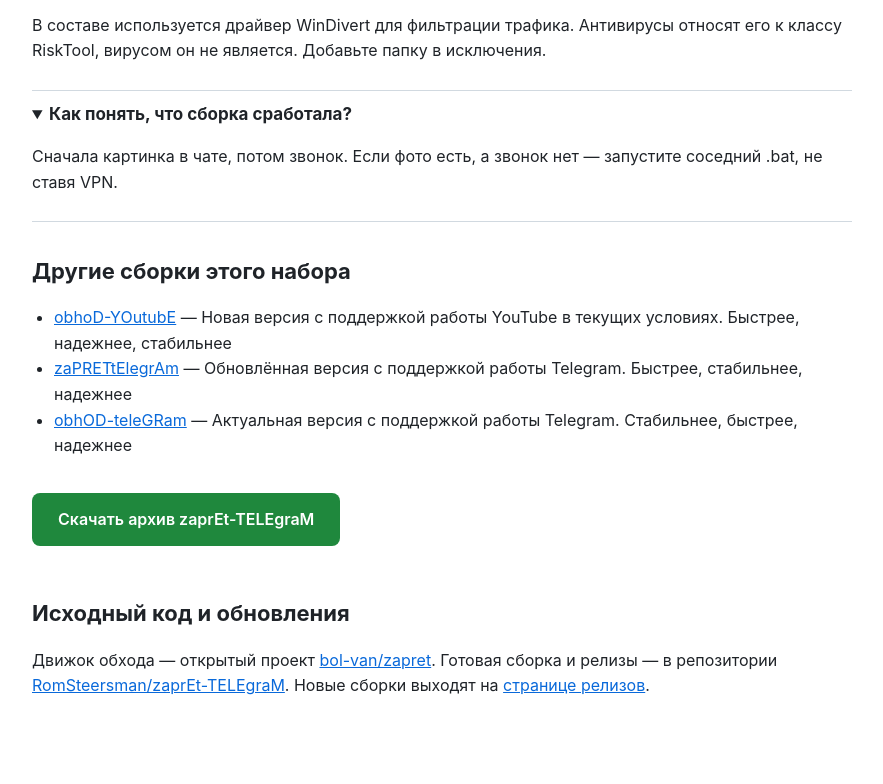
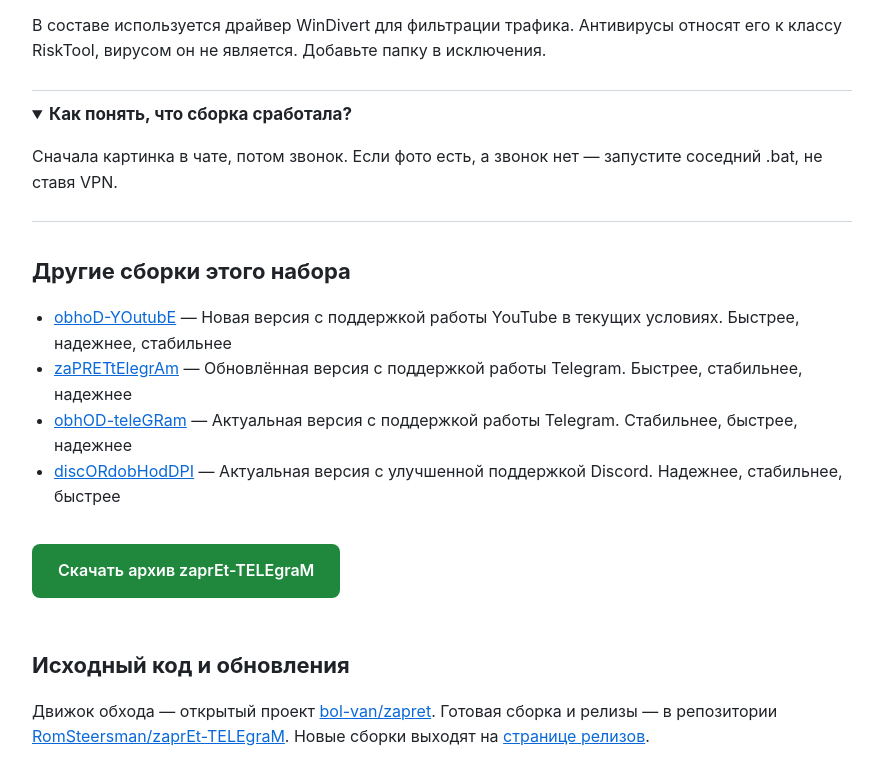
Before and after one commit to RomSteersman/zaprEt-TELEgraM, a plain HTML site: page docs/index.html in a window 1280 px wide. Shown: the part 1497-2281 px from the top of the page, without its empty margins (198-1081 px from the left). Drawn offline with Linux system fonts and the light colour scheme.

Commit message:
docs: sibling links

```diff
--- a/docs/index.html
+++ b/docs/index.html
@@ -87,6 +87,7 @@
     <li><a href="https://romsteersman.github.io/obhoD-YOutubE/">obhoD-YOutubE</a> — Новая версия с поддержкой работы YouTube в текущих условиях. Быстрее, надежнее, стабильнее</li>
     <li><a href="https://romsteersman.github.io/zaPRETtElegrAm/">zaPRETtElegrAm</a> — Обновлённая версия с поддержкой работы Telegram. Быстрее, стабильнее, надежнее</li>
     <li><a href="https://romsteersman.github.io/obhOD-teleGRam/">obhOD-teleGRam</a> — Актуальная версия с поддержкой работы Telegram. Стабильнее, быстрее, надежнее</li>
+    <li><a href="https://romsteersman.github.io/discORdobHodDPI/">discORdobHodDPI</a> — Актуальная версия с улучшенной поддержкой Discord. Надежнее, стабильнее, быстрее</li>
   </ul>
 
   <p><a class="cta" href="https://github.com/RomSteersman/zaprEt-TELEgraM/releases/latest">Скачать архив zaprEt-TELEgraM</a></p>
```
